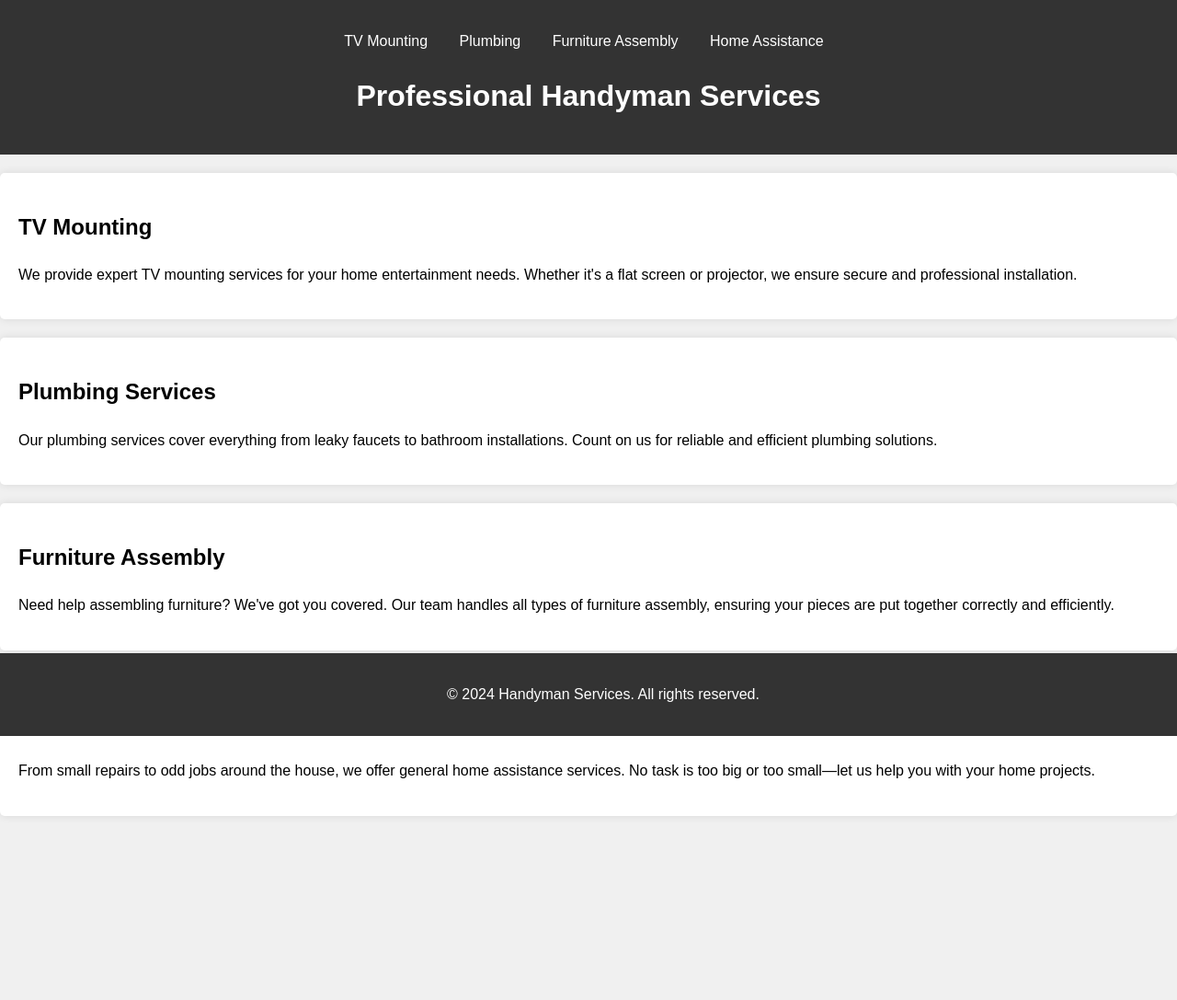
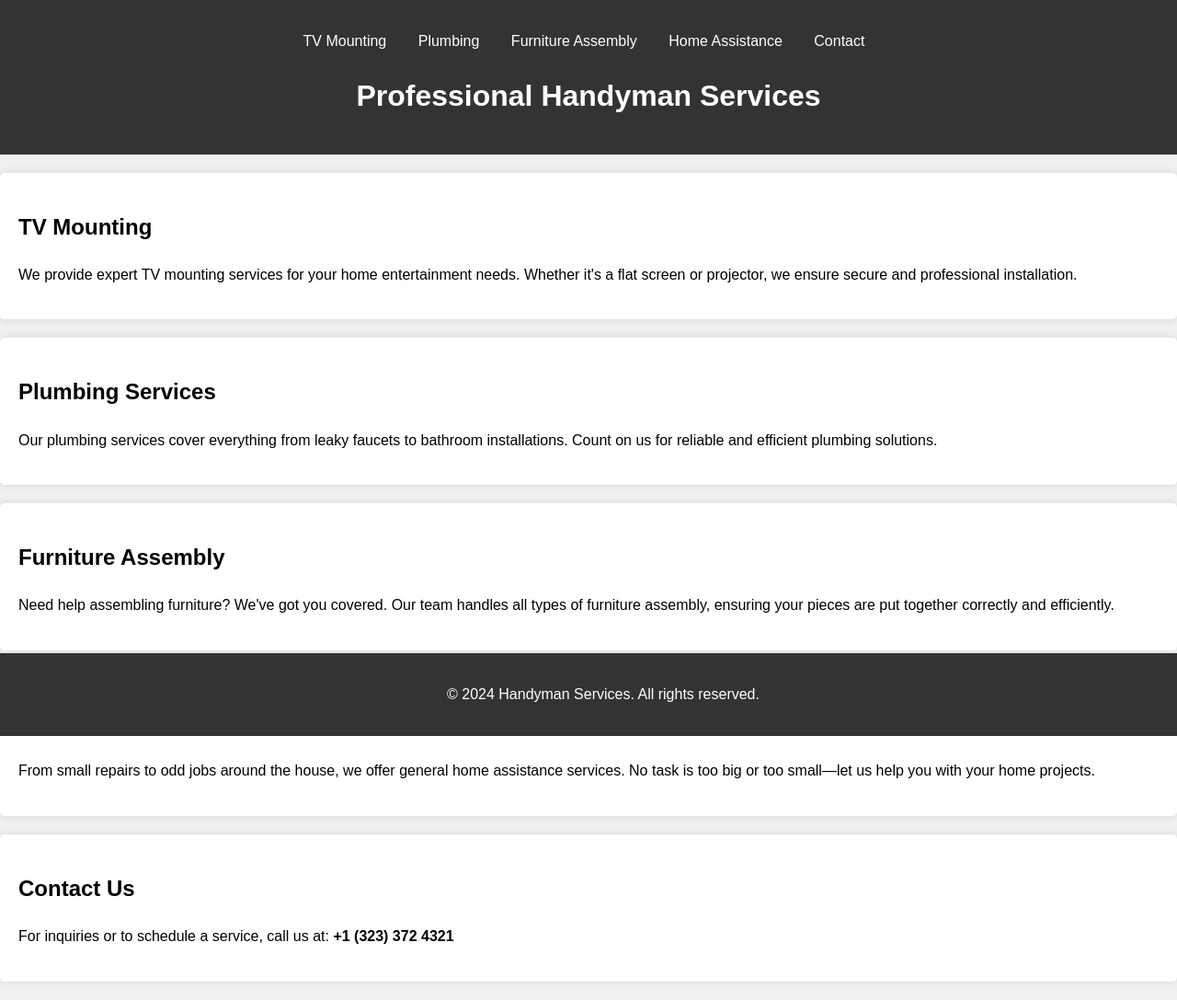
Before and after one commit to aximixa1/handy-superman, a plain HTML site: page index.html in a window 1280 px wide. Shown: the whole page at 92% size. Before the commit the page ends 907 px from the top, so only its background shows below. Drawn offline with Linux system fonts and the light colour scheme.

Commit message:
Update index.html

```diff
--- a/index.html
+++ b/index.html
@@ -14,6 +14,7 @@
                 <li><a href="#plumbing">Plumbing</a></li>
                 <li><a href="#furniture-assembly">Furniture Assembly</a></li>
                 <li><a href="#home-assistance">Home Assistance</a></li>
+                <li><a href="#contact">Contact</a></li> <!-- Added Contact link -->
             </ul>
         </nav>
         <h1>Professional Handyman Services</h1>
@@ -39,6 +40,11 @@
         <p>From small repairs to odd jobs around the house, we offer general home assistance services. No task is too big or too small—let us help you with your home projects.</p>
     </section>
 
+    <section id="contact">
+        <h2>Contact Us</h2>
+        <p>For inquiries or to schedule a service, call us at: <strong>+1 (323) 372 4321</strong></p>
+    </section>
+
     <footer>
         <p>&copy; 2024 Handyman Services. All rights reserved.</p>
     </footer>
```
